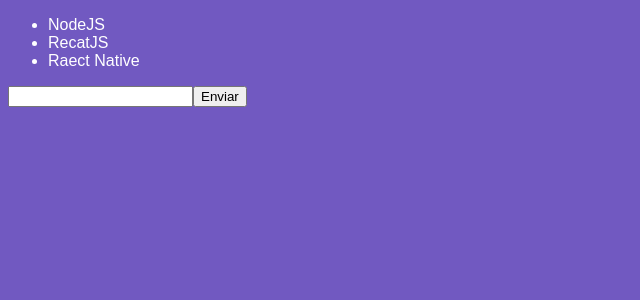
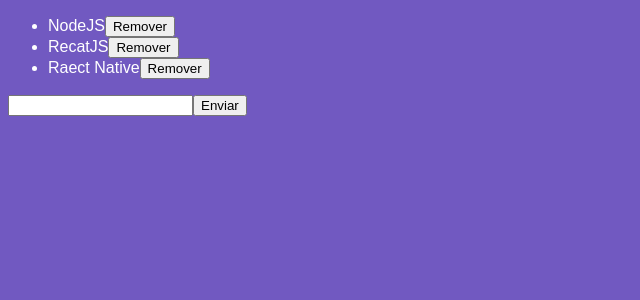
Before and after one commit to ErikGMatos/bootcamp-react, a React app: page / in a window 1280 px wide. Shown: the top 300 px of the page, without its empty margins (0-640 px from the left). Built offline with nearby package versions, Linux system fonts and the light colour scheme.

Commit message:
Removendo itens do estado

```diff
--- a/src/components/TechList.js
+++ b/src/components/TechList.js
@@ -18,12 +18,23 @@
     });
   };
 
+  handleDelete = tech => {
+    this.setState({ techs: this.state.techs.filter(t => t !== tech) });
+  };
+
   render() {
     return (
       <form onSubmit={this.handleSubmit}>
         <ul>
           {this.state.techs.map(tech => (
-            <li key={tech}>{tech}</li>
+            <>
+              <li key={tech}>
+                {tech}
+                <button onClick={() => this.handleDelete(tech)} type="button">
+                  Remover
+                </button>
+              </li>
+            </>
           ))}
         </ul>
         <input
```
